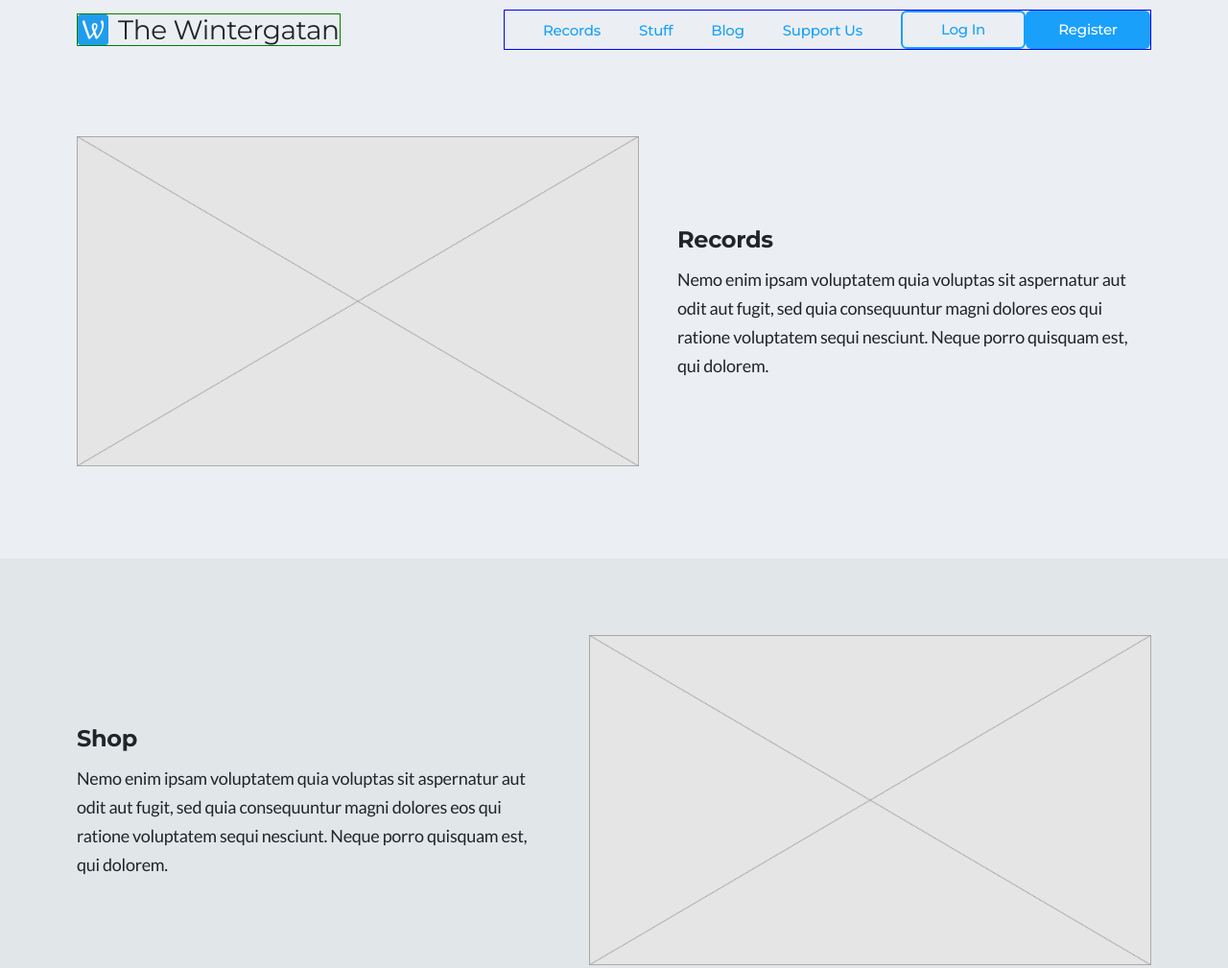
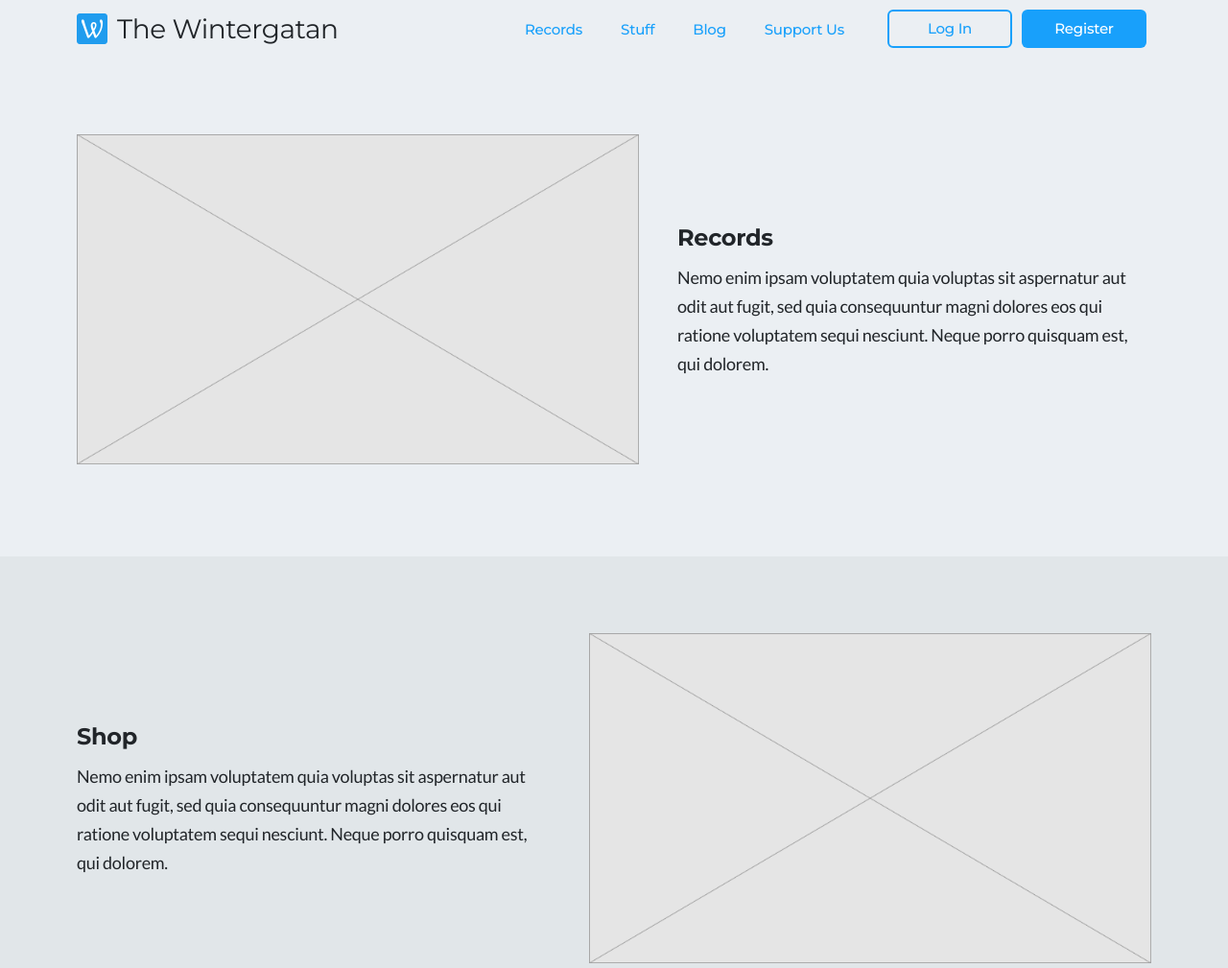
Before and after one commit to Glajik/wintergatan-homepage, a website: page index.html in a window 1280 px wide. Shown: the top 1009 px of the page at 96% size. Drawn offline with nearby package versions, Linux system fonts and the light colour scheme.

Commit message:
Changed margin between buttons

```diff
--- a/styles.css
+++ b/styles.css
@@ -78,6 +78,7 @@ button.btn {
   min-width: 130px;
   min-height: 40px;
   border-radius: 6px;
+  margin: 0 5px;
 }
 
 button.btn-filled {
@@ -110,13 +111,13 @@ button.btn-unfilled:hover {
 }
 
 .topnav__left {
-  border: 1px solid green;
+  /* border: 1px solid green; */
   display: flex;
   align-items: flex-end;
 }
 
 .topnav__right {
-  border: 1px solid blue;
+  /* border: 1px solid blue; */
   display: flex;
   align-items: center;
 }
```
